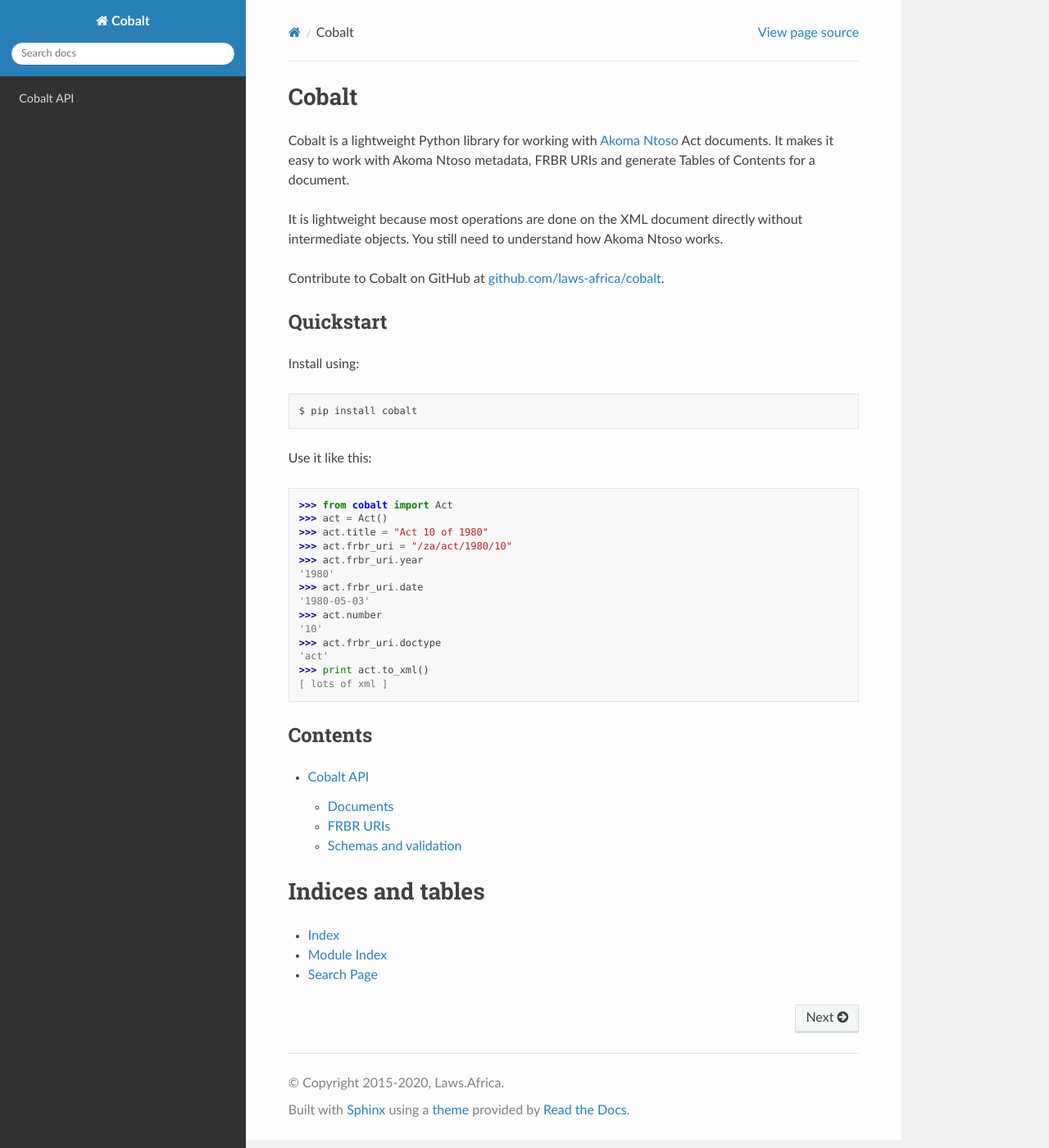
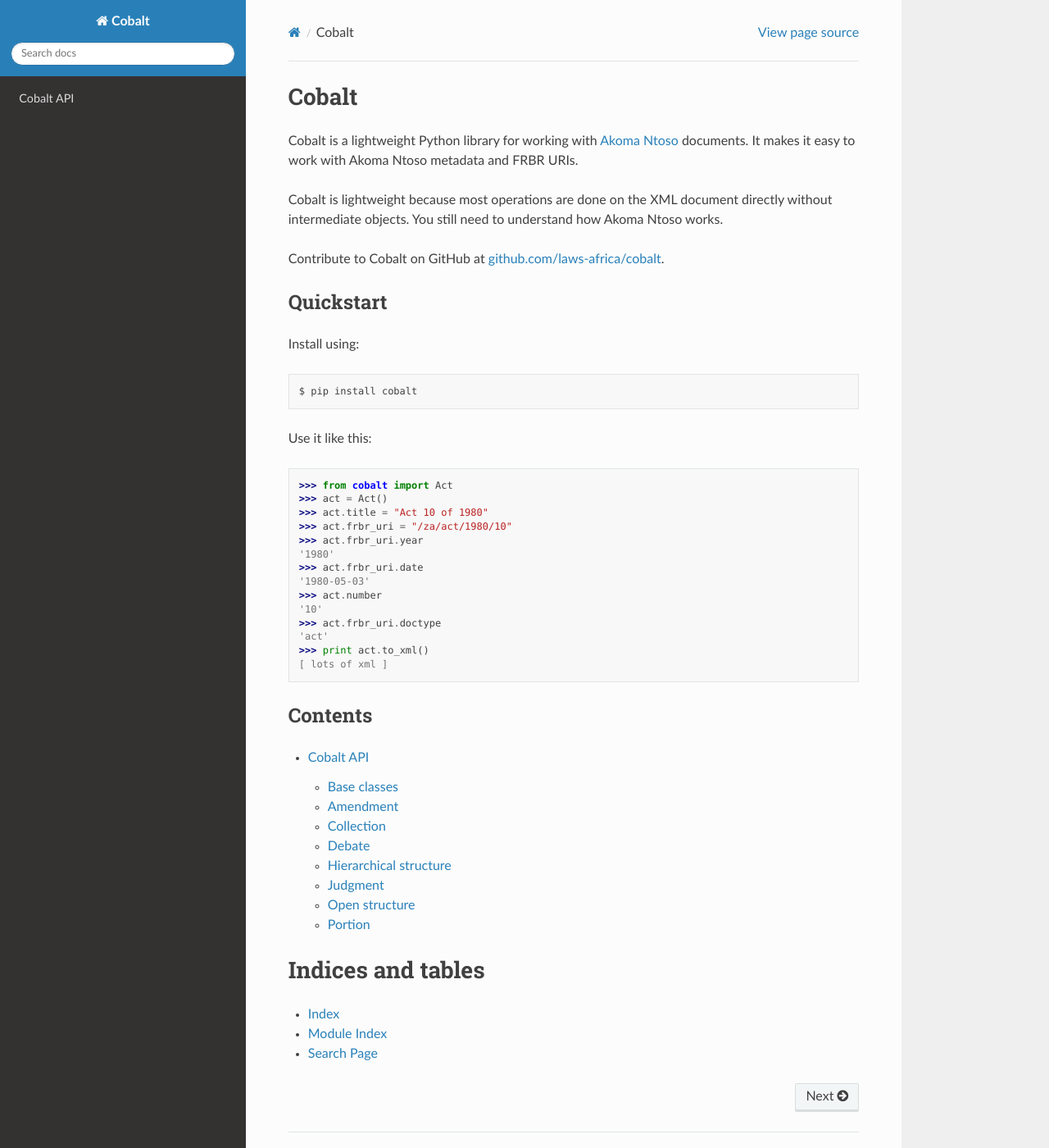
Before and after one commit to laws-africa/cobalt, a Sphinx documentation site: the page built from docs/index.rst, in a window 1280 px wide and 1400 px high. Shown: the whole window at 82% size. Built offline with Sphinx 7.4.7 and the Read the Docs theme 2.0.0, drawn with Linux system fonts in a browser that asks for light colours.

Commit message:
Major documentation updates

```diff
--- a/docs/api.rst
+++ b/docs/api.rst
@@ -1,29 +1,62 @@
 Cobalt API
 ==========
 
-Documents
----------
+Cobalt has classes for each Akoma Ntoso document type.
+
+Base classes
+............
+
+.. automodule:: cobalt.akn
+    :members:
+
+Amendment
+.........
 
 .. automodule:: cobalt.amendment
     :members:
+    :show-inheritance:
+
+Collection
+..........
 
 .. automodule:: cobalt.collection
     :members:
+    :show-inheritance:
+
+Debate
+......
 
 .. automodule:: cobalt.debate
     :members:
+    :show-inheritance:
+
+Hierarchical structure
+......................
 
 .. automodule:: cobalt.hierarchical
     :members:
+    :show-inheritance:
+
+Judgment
+........
 
 .. automodule:: cobalt.judgment
     :members:
+    :show-inheritance:
+
+Open structure
+..............
 
 .. automodule:: cobalt.openstructure
     :members:
+    :show-inheritance:
+
+Portion
+..............
 
 .. automodule:: cobalt.portion
     :members:
+    :show-inheritance:
 
 FRBR URIs
 ---------
--- a/docs/index.rst
+++ b/docs/index.rst
@@ -1,10 +1,10 @@
 Cobalt
 ======
 
-Cobalt is a lightweight Python library for working with `Akoma Ntoso <http://www.akomantoso.org/>`_ Act documents.
-It makes it easy to work with Akoma Ntoso metadata, FRBR URIs and generate Tables of Contents for a document.
+Cobalt is a lightweight Python library for working with `Akoma Ntoso <http://www.akomantoso.org/>`_ documents.
+It makes it easy to work with Akoma Ntoso metadata and FRBR URIs.
 
-It is lightweight because most operations are done on the XML document directly without intermediate
+Cobalt is lightweight because most operations are done on the XML document directly without intermediate
 objects. You still need to understand how Akoma Ntoso works.
 
 Contribute to Cobalt on GitHub at `github.com/laws-africa/cobalt <https://github.com/laws-africa/cobalt>`_.
```
Also changed, not shown: other parts of docs/api.rst (+0 -2 lines), 3 other files.
